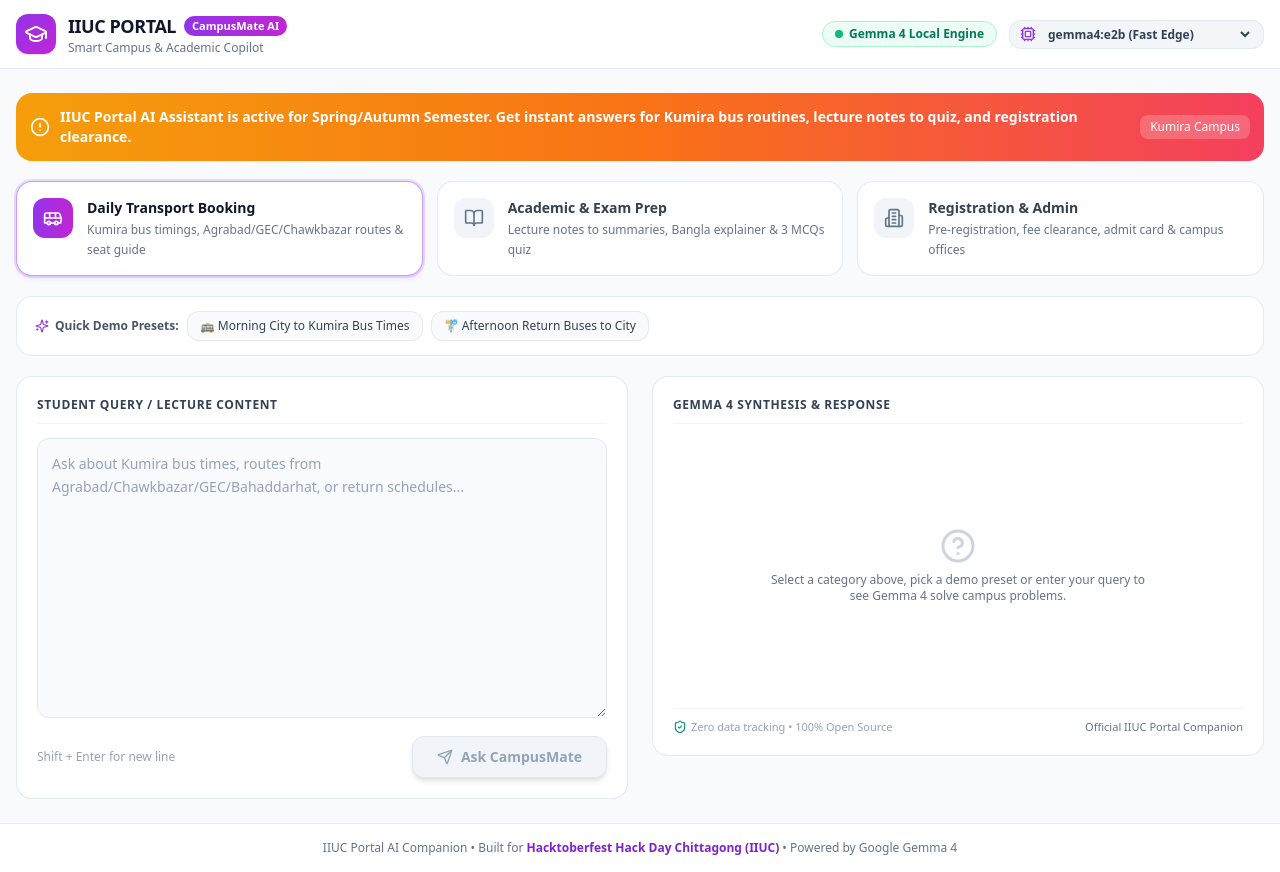
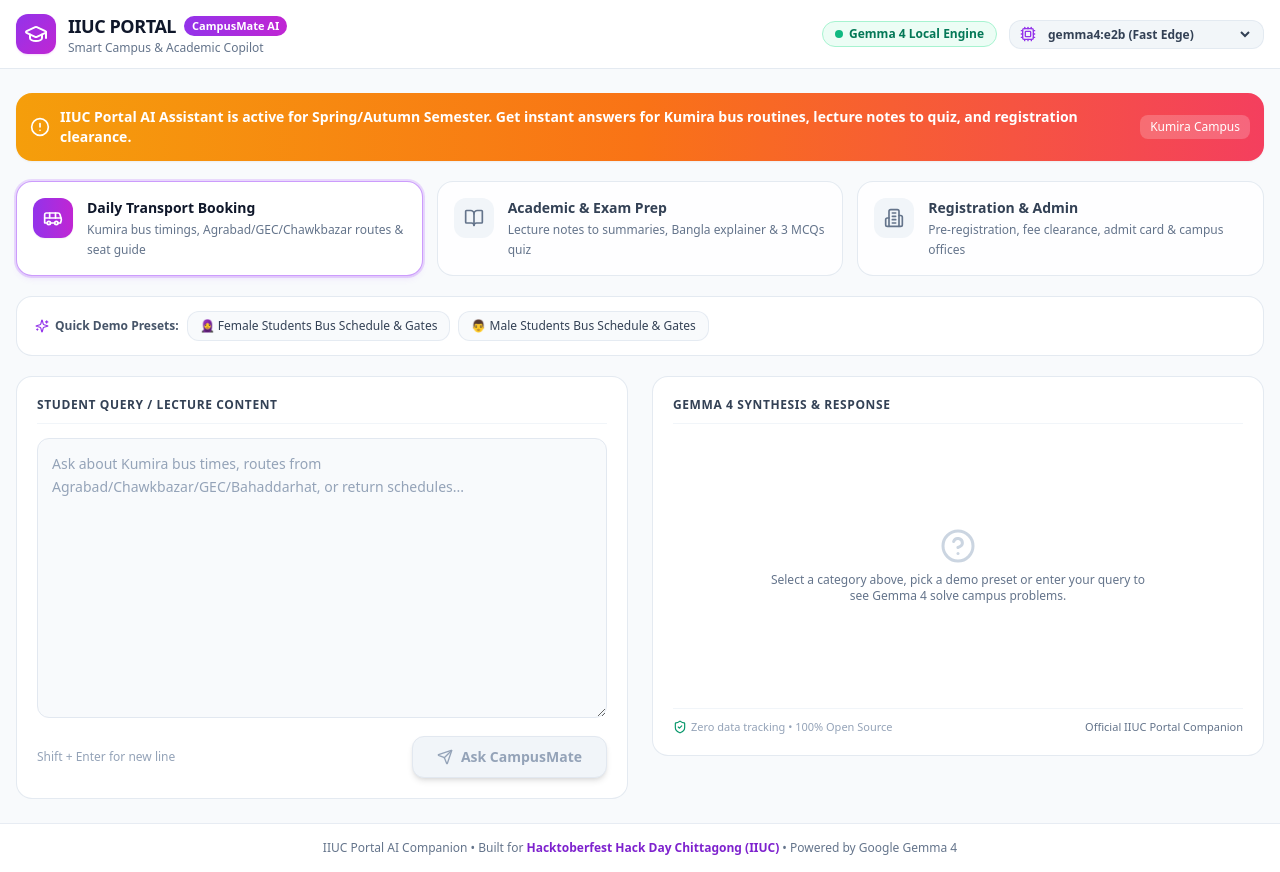
Before and after one commit to Ridwanulkarim/CampusMateAI, a React (Vite) app in the folder frontend/: page / in a window 1280 px wide. Built offline with nearby package versions, Linux system fonts and the light colour scheme.

Commit message:
feat: add dedicated Female and Male student bus schedules and campus gate routing

```diff
--- a/frontend/src/App.jsx
+++ b/frontend/src/App.jsx
@@ -43,12 +43,12 @@
 const PRESETS = {
   bus: [
     {
-      title: '🚌 Morning City to Kumira Bus Times',
-      text: 'What are the morning bus departure schedules from Agrabad, Chawkbazar, GEC, and Bahaddarhat to Kumira campus? What time should I reach the stand to get a seat?',
+      title: '🧕 Female Students Bus Schedule & Gates',
+      text: 'What are the exact morning departure and afternoon return bus schedules for Female students at IIUC? Which gate at Kumira campus do female buses depart from?',
     },
     {
-      title: '🚏 Afternoon Return Buses to City',
-      text: 'When do the afternoon return buses leave Kumira for Chittagong city? Please list the departure slots and which gate male and female students board from.',
+      title: '👨 Male Students Bus Schedule & Gates',
+      text: 'What are the morning departure times from city points (Agrabad, Chawkbazar, GEC) and afternoon return schedules for Male students at IIUC?',
     },
   ],
   study: [
```
Also changed, not shown: 1 other file (tests, documents, lock files or other folders).
